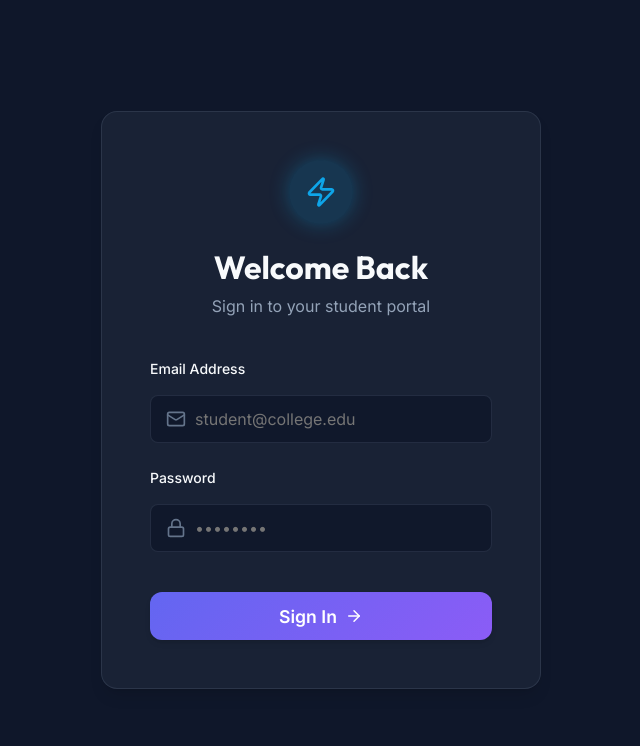
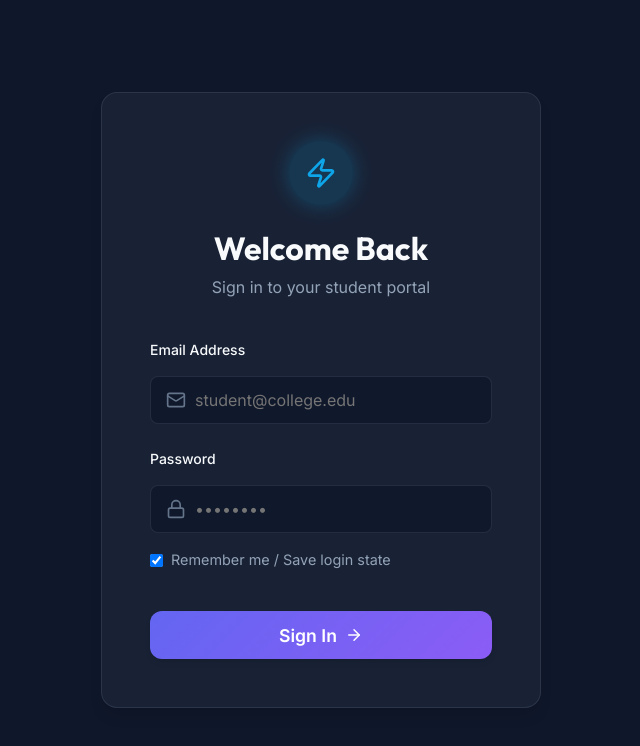
Before and after one commit to praveenrajramaraj96-sketch/AI-HIVE_club, a React (Vite) app: page /student-login in a window 1280 px wide. Shown: the top 746 px of the page, without its empty margins (319-959 px from the left). Built offline with nearby package versions, Linux system fonts and the light colour scheme; no server answers; the database is empty.

Commit message:
Add Remember Me and autofill to Student Login

```diff
--- a/src/pages/student/StudentLogin.jsx
+++ b/src/pages/student/StudentLogin.jsx
@@ -2,7 +2,7 @@ import React, { useState } from 'react';
 import { useNavigate } from 'react-router-dom';
 import { motion } from 'framer-motion';
 import { Mail, Lock, Zap, ArrowRight, Loader2 } from 'lucide-react';
-import { signInWithEmailAndPassword, signOut } from 'firebase/auth';
+import { signInWithEmailAndPassword, signOut, setPersistence, browserLocalPersistence, browserSessionPersistence } from 'firebase/auth';
 import { collection, query, where, getDocs } from 'firebase/firestore';
 import { auth, db } from '../../firebase';
 import './StudentLogin.css';
@@ -11,6 +11,7 @@ const StudentLogin = () => {
     const navigate = useNavigate();
     const [email, setEmail] = useState('');
     const [password, setPassword] = useState('');
+    const [rememberMe, setRememberMe] = useState(true);
     const [error, setError] = useState('');
     const [loading, setLoading] = useState(false);
 
@@ -20,6 +21,10 @@ const StudentLogin = () => {
         setLoading(true);
 
         try {
+            // Set persistence based on the Remember Me checkbox
+            const persistenceType = rememberMe ? browserLocalPersistence : browserSessionPersistence;
+            await setPersistence(auth, persistenceType);
+
             await signInWithEmailAndPassword(auth, email, password);
 
             // Check if user is a student
@@ -72,6 +77,7 @@ const StudentLogin = () => {
                                 placeholder="student@college.edu"
                                 value={email}
                                 onChange={(e) => setEmail(e.target.value)}
+                                autoComplete="username"
                                 required
                             />
                         </div>
@@ -87,9 +93,23 @@ const StudentLogin = () => {
                                 placeholder="••••••••"
                                 value={password}
                                 onChange={(e) => setPassword(e.target.value)}
+                                autoComplete="current-password"
                                 required
                             />
                         </div>
+                    </div>
+
+                    <div className="remember-me-group" style={{ display: 'flex', alignItems: 'center', gap: '0.5rem', marginTop: '-0.5rem' }}>
+                        <input
+                            type="checkbox"
+                            id="remember"
+                            checked={rememberMe}
+                            onChange={(e) => setRememberMe(e.target.checked)}
+                            style={{ cursor: 'pointer' }}
+                        />
+                        <label htmlFor="remember" style={{ color: 'var(--text-secondary)', fontSize: '0.9rem', cursor: 'pointer' }}>
+                            Remember me / Save login state
+                        </label>
                     </div>
 
                     <button type="submit" className="btn-primary login-btn" disabled={loading}>
```
